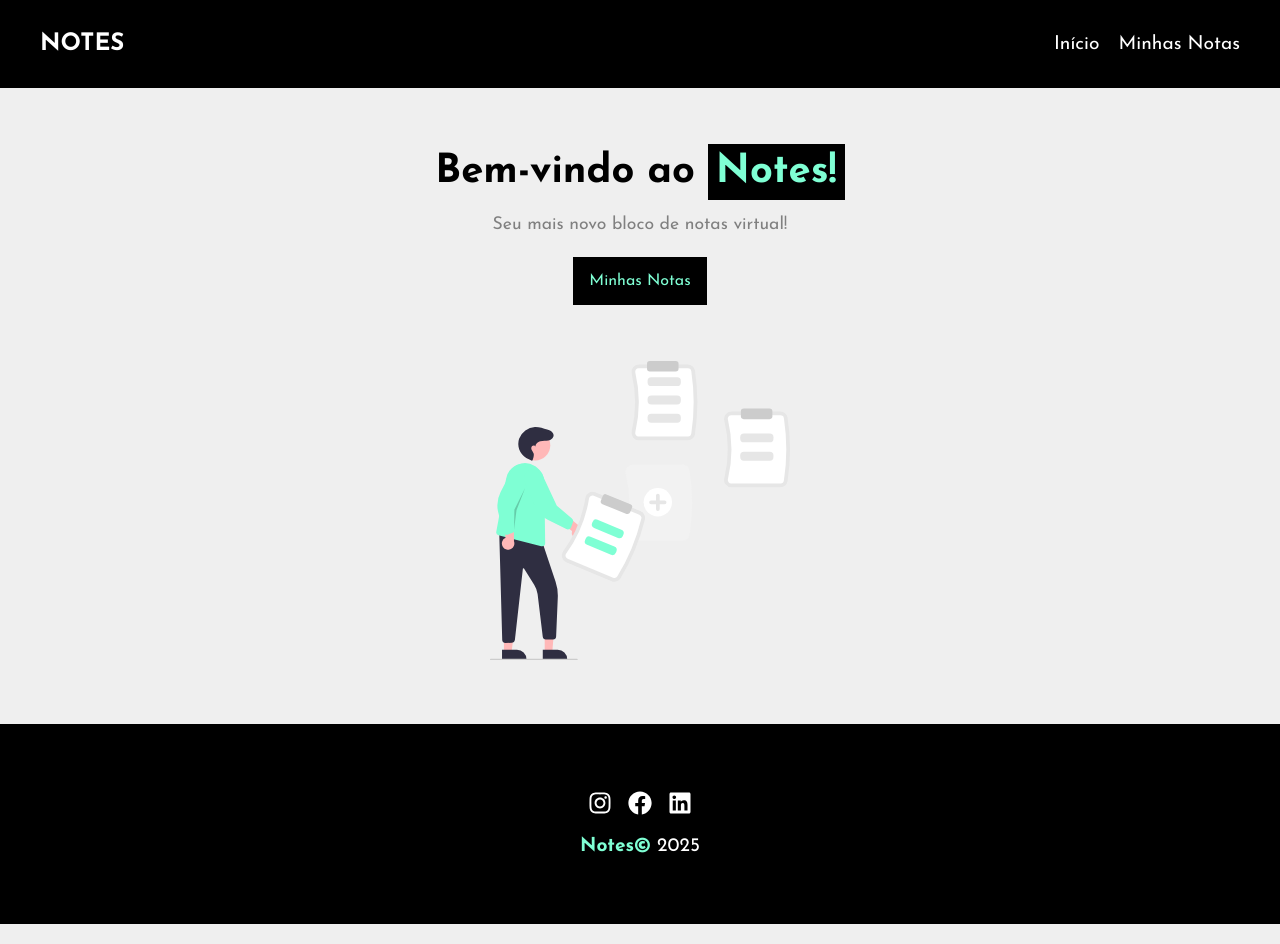
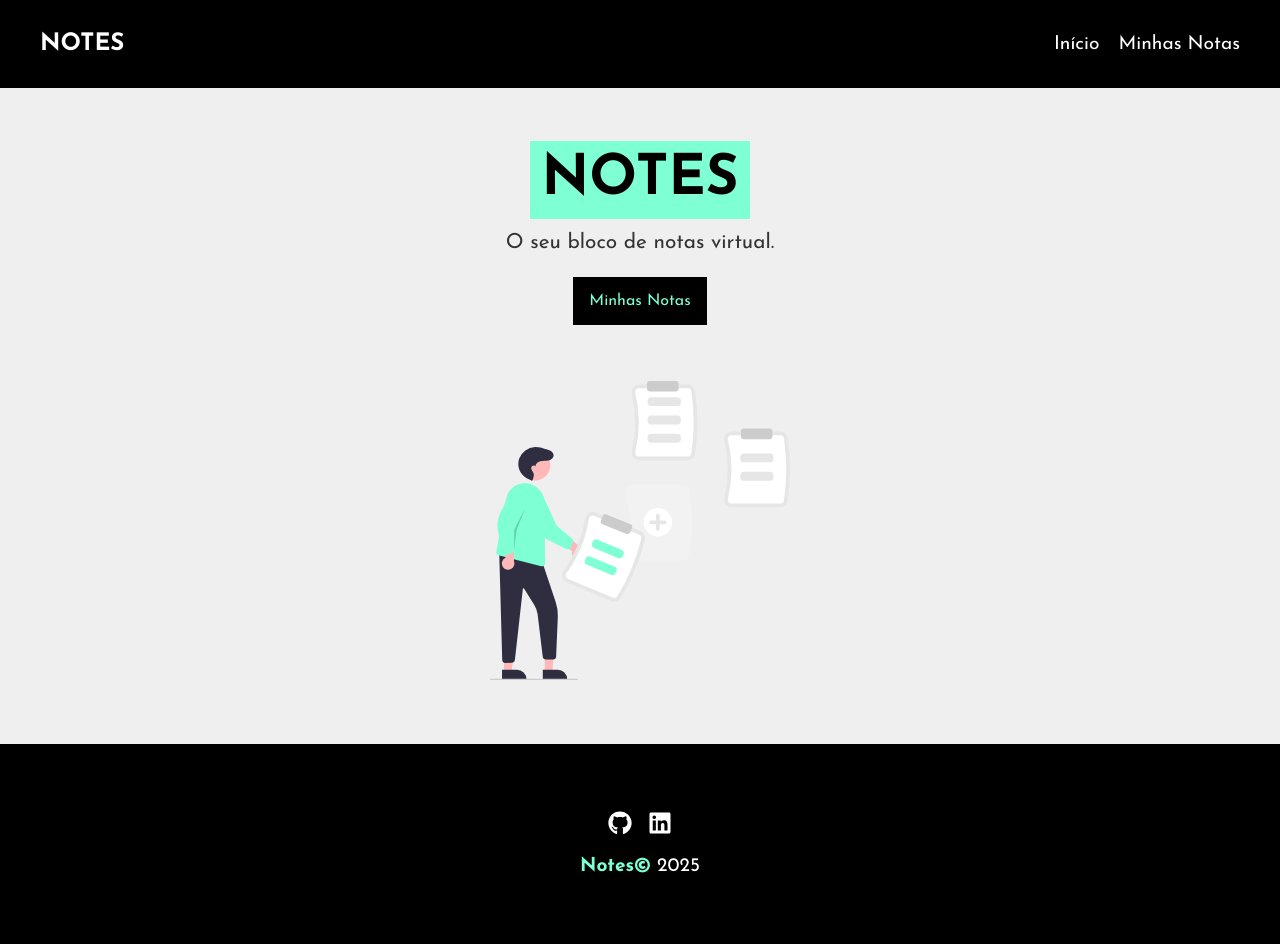
Before and after one commit to oabnerwilliam/notes, a React (Vite) app: page / in a window 1280 px wide. Built offline with nearby package versions, Linux system fonts and the light colour scheme.

Commit message:
Pequenas mudanças

```diff
--- a/src/components/layout/Footer.jsx
+++ b/src/components/layout/Footer.jsx
@@ -2,22 +2,21 @@ import React from 'react'
 
 import style from './Footer.module.css'
 
-import { FaInstagram, FaLinkedin, FaFacebook } from 'react-icons/fa'
+import { FaGithub, FaLinkedin} from 'react-icons/fa'
 
 const Footer = () => {
   return (
     <>
       <div className={style.footer}>
         <div className={style.icones}>
-          <div className={style.icone}>
-            <FaInstagram/>
-          </div>
-          <div className={style.icone}>
-            <FaFacebook/>
-          </div>
-          <div className={style.icone}>
+          <a className={style.icone} href="https://github.com/oabnerwilliam"
+          target='_blank'>
+            <FaGithub/>
+          </a>
+          <a className={style.icone} href="https://www.linkedin.com/in/abner-william/"
+          target='_blank'>
             <FaLinkedin/>
-          </div>
+          </a>
         </div>
         <p><strong>Notes&copy;</strong> 2025</p>
       </div>
--- a/src/components/layout/LinkButton.jsx
+++ b/src/components/layout/LinkButton.jsx
@@ -4,8 +4,21 @@ import { Link } from 'react-router-dom'
 
 import style from './LinkButton.module.css'
 
+import { FaPen } from 'react-icons/fa'
+
 const LinkButton = ({to, text, color}) => {
-  return <Link to={to} className={`${style.btn} ${style[color]}`}>{text}</Link>
+  return (
+    <>
+      <Link to={to} className={`${style.btn} ${style[color]}`}>{text}</Link>
+      {/*<div className={style.container}>
+        <Link to={to}
+        className={style.animatedButton}>
+          <FaPen/>
+          <span>{text}</span>
+        </Link>
+      </div>*/}
+    </>
+  )
 }
 
 export default LinkButton
--- a/src/components/layout/LinkButton.module.css
+++ b/src/components/layout/LinkButton.module.css
@@ -19,3 +19,48 @@
         background-color: hsl(160, 100%, 55%);
     }
 }
+
+.container {
+    width: 160px;
+    display: flex;
+    justify-content: center;
+    align-items: center;
+    position: relative;
+}
+
+.animatedButton {
+    position: absolute;
+    top: 50%;
+    left: 50%;
+    transform: translate(-50%, 0);
+    display: flex;
+    justify-content: center;
+    align-items: center;
+    gap: .5em;
+    text-decoration: none;
+    background-color: black;
+    color: #efefef;
+    width: 40px;
+    padding: .8em;
+    transition: all ease 0.3s;
+    border-radius: 100%;
+    &:hover {
+        width: 100%;
+        left: 0;
+        transform: translate(0);
+        border-radius: 25%;
+        & span {
+            display: block;
+            opacity: 1;
+        }
+    }
+    & svg{
+        font-size: 1em;
+        height: 100%;
+    }
+    & span {
+        display: none;
+        opacity: 0;
+        transition: all ease 0.3s;
+    }
+}
--- a/src/components/pages/Home.jsx
+++ b/src/components/pages/Home.jsx
@@ -9,12 +9,14 @@ const Home = () => {
   return (
     <>
       <div className={style.home}>
-        <h1>Bem-vindo ao <span>Notes!</span></h1>
+        {/*<h1>Bem-vindo ao <span>Notes!</span></h1>
         <p>Seu mais novo bloco de notas virtual!</p>
         <div className={style.links}>
           <LinkButton to="/mynotes" text="Minhas Notas" color="black"/>
-        </div>
-
+        </div>*/}
+        <h1><span>NOTES</span></h1>
+        <p>O seu bloco de notas virtual.</p>
+        <LinkButton to="/mynotes" text="Minhas Notas" color="black"/>
         <img src={Notes} alt="Notas"/>
       </div>
     </>
--- a/src/components/pages/Home.module.css
+++ b/src/components/pages/Home.module.css
@@ -14,19 +14,18 @@
 }
 
 .home h1 {
-    font-size: 2.5em;
+    font-size: 3.5em;
     margin-bottom: none;
     & span {
-        background-color: black;
-        color: aquamarine;
+        background-color: aquamarine;
+        color: black;
         padding: .2em;
-        text-align: center;
     }
 }
 
 .home p {
-    color: grey;
-    font-size: 1.1em;
+    color: hsl(0, 0%, 20%);
+    font-size: 1.3em;
 }
 
 .home img {
--- a/src/components/pages/MyNotes.module.css
+++ b/src/components/pages/MyNotes.module.css
@@ -14,6 +14,6 @@
 .noteList {
     display: grid;
     grid-template-columns: repeat(3, 1fr);
-    grid-auto-rows: minmax(100px, auto);
+    grid-template-rows: repeat(3, auto);
     gap: 1.5em;
 }
```
